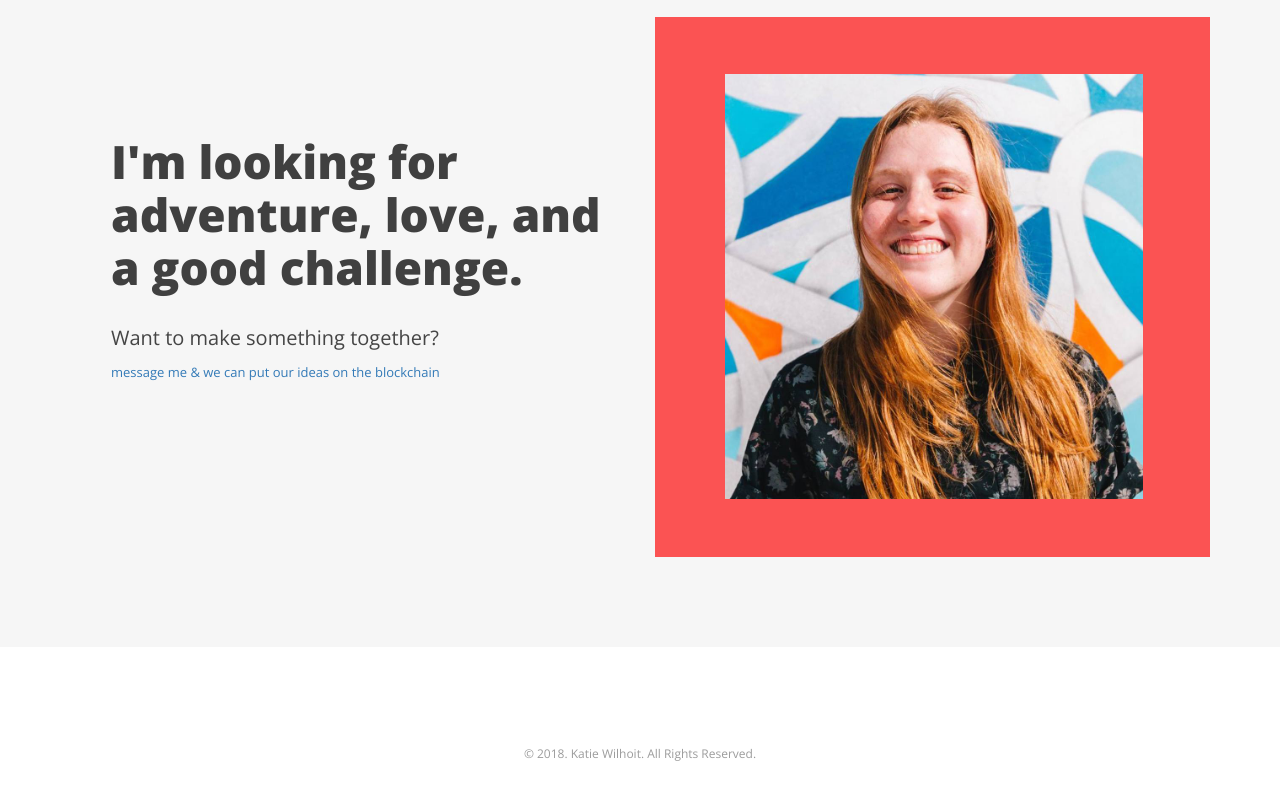
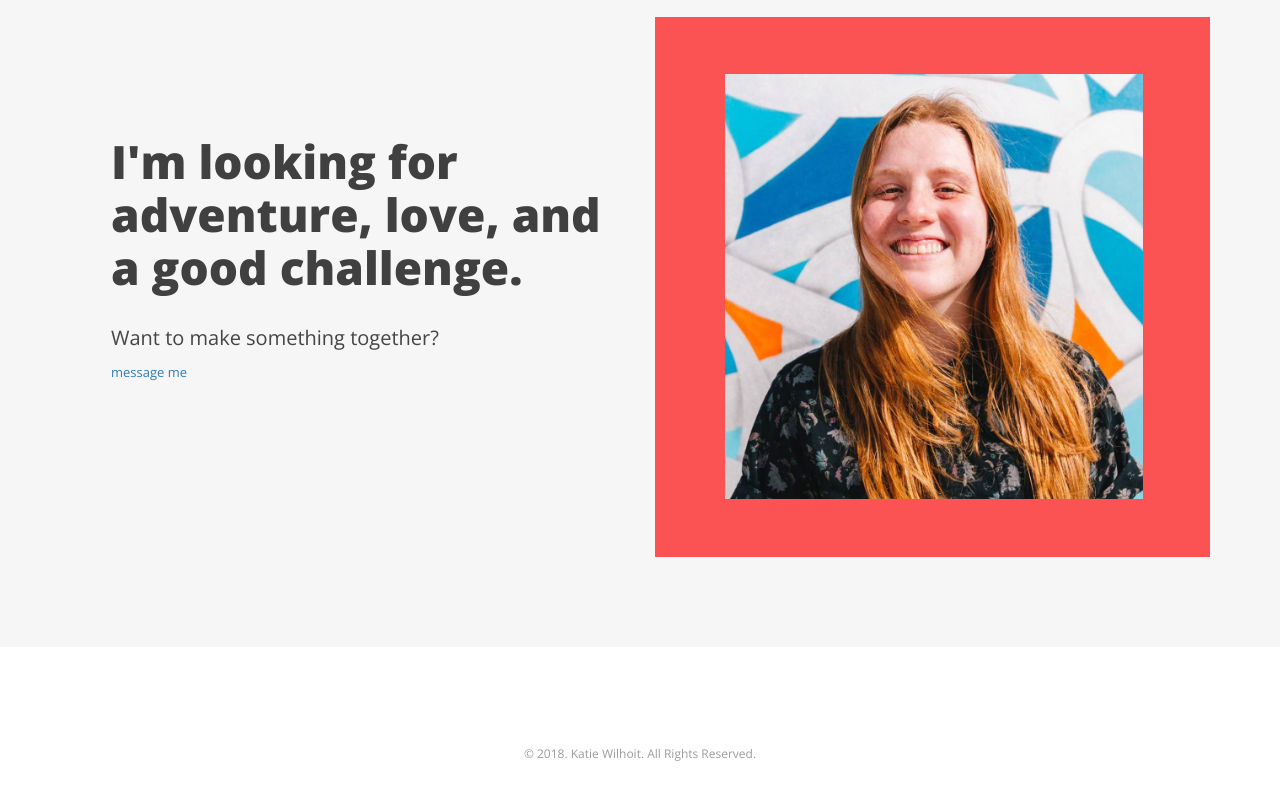
Before and after one commit to katister/ScoutPort, a plain HTML site: page about.html in a window 1280 px wide. Shown: the part 142-942 px from the top of the page. Drawn offline with nearby package versions, Linux system fonts and the light colour scheme; a web font is replaced by a local one.

Commit message:
Update about.html

```diff
--- a/about.html
+++ b/about.html
@@ -121,7 +121,7 @@
 
 <p>Want to make something together?</p>
 
-<a href="mailto:katherinewilhoit@gmail.com" title="Work">message me & we can put our ideas on the blockchain</a>
+<a href="mailto:katherinewilhoit@gmail.com" title="Work">message me</a>
 
                     </article>
 
```
